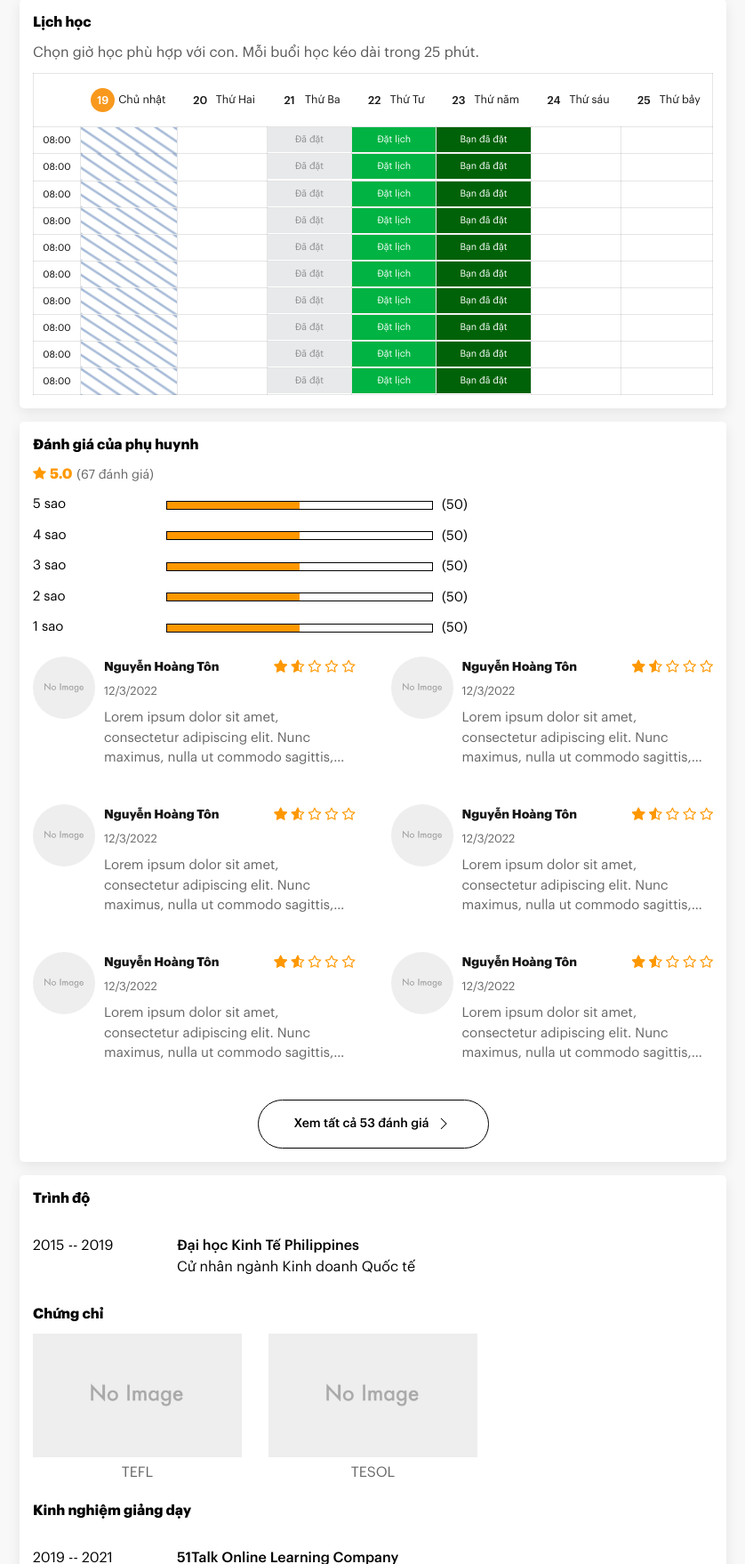
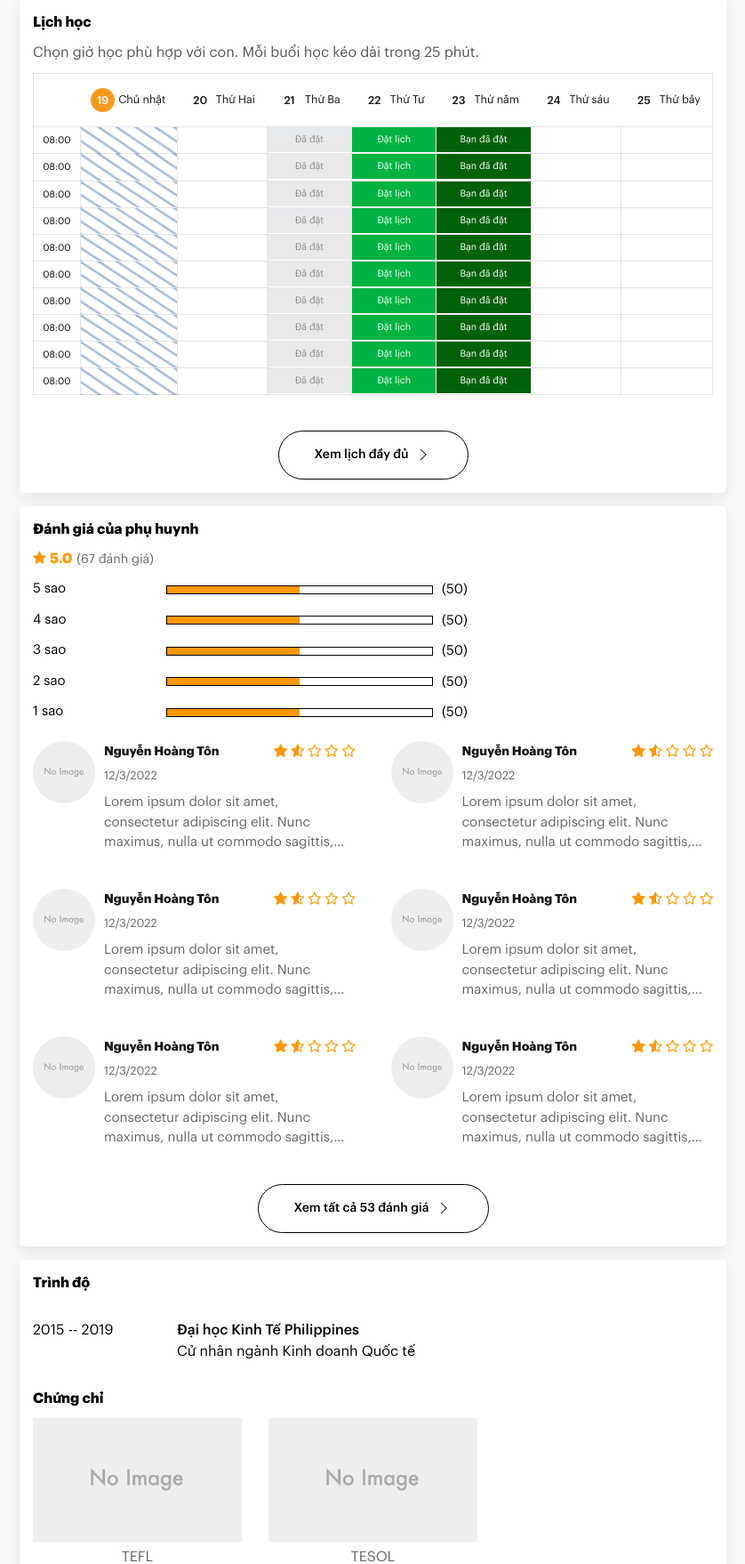
Before and after one commit to lemanhhai1310/chipchip-29-12-2022, a PHP site: page /chitietgiaovien.php in a window 1280 px wide. Shown: the part 641-2399 px from the top of the page at 89% size, without its empty margins (18-856 px from the left). Run offline with PHP 8.4, Linux system fonts and the light colour scheme; some libraries are stand-ins or nearby versions.

Commit message:
Update chitietgiaovien.php

```diff
--- a/chitietgiaovien.php
+++ b/chitietgiaovien.php
@@ -333,6 +333,9 @@
                             </tbody>
                         </table>
                     </div>
+                    <div class="uk-margin-medium-top uk-text-center">
+                        <a href="" uk-icon="icon: chevron-right; ratio: 1" class="home__btnLarge home__btnLarge--default uk-border-pill uk-button uk-button-primary uk-button-large uk-width-1-1 uk-width-auto@m">Xem lịch đầy đủ</a>
+                    </div>
                 </div>
                 <!--/Lịch học-->
 
```
